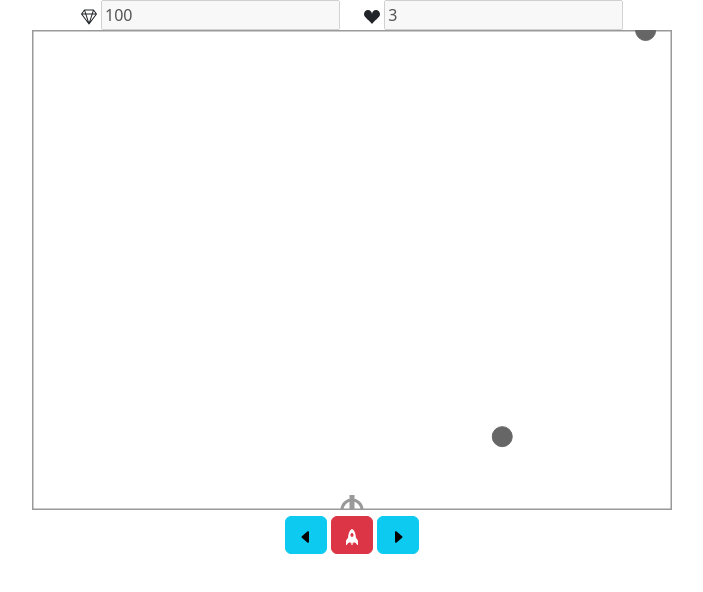
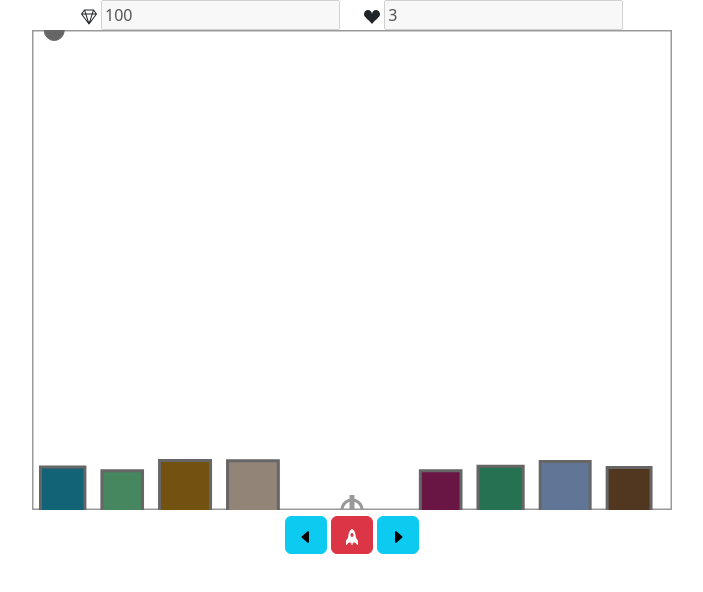
Before and after one commit to yarooze/turret, a plain HTML site: page index.html in a window 1280 px wide. Shown: the whole page, without its empty margins (288-991 px from the left). Drawn offline with nearby package versions, Linux system fonts and the light colour scheme.

Commit message:
factories

```diff
--- a/index.html
+++ b/index.html
@@ -26,7 +26,7 @@
     /**
      * Returns a random number between min (inclusive) and max (exclusive)
      */
-    function getRandomArbitrary(min, max) {
+    function rndNum(min, max) {
         return Math.random() * (max - min) + min;
     }
     function Factory (app, x, size) {
@@ -34,13 +34,18 @@
         this.x = x;
         this.size = size || 10;
         this.y = app.screenSize.y - this.size;
-        this.color = '#0000aa';
+        this.color = '#'+Math.floor(rndNum(10,99))+Math.floor(rndNum(10,99))+Math.floor(rndNum(10,99))+'';
 
         this.draw = function () {
             const self = this;
-            ctx.rect(self.x, self.y, self.x+self.size, self.y+self.size);
-            ctx.fillStyle = self.color;
-            ctx.fill();
+            self.app.context.beginPath();
+            self.app.context.lineWidth = "6";
+            self.app.context.strokeStyle = "#666666";
+            self.app.context.rect(self.x, self.y, self.size, self.size);
+            self.app.context.stroke();
+            self.app.context.rect(self.x, self.y, self.size, self.size);
+            self.app.context.fillStyle = self.color;
+            self.app.context.fill();
         };
     }
     function Projectile(app, x, y, direction, impulse, size, color) {
@@ -92,6 +97,8 @@
         meteoritesmax: 100,
         meteoritesinterval: 5000,
         meteorites: [],
+        factoriesMax: 12,
+        factories: [],
         init: function init() {
             window.addEventListener("contextmenu", function(e) { e.preventDefault(); })
 
@@ -116,6 +123,9 @@
             });
 
             APP.initGun();
+
+            APP.initFactories();
+
         },
         mainLoop: function mainLoop() {
             APP.loopCounter++;
@@ -168,13 +178,16 @@
                 meteorite.draw();
             });
 
-
             if (APP.loopCounter%100 === 0) {
                 const addNumber = String(APP.loopCounter).length - 2;
                 for (let i=0;i<addNumber;i++) {
                     APP.meteoritesGenerator();
                 }
             }
+
+            APP.factories.forEach(function (factory, index) {
+                factory.draw();
+            });
 
         },
         newGame: function newGame() {
@@ -303,12 +316,34 @@
             ctx.lineWidth = 5;
             ctx.stroke();
         },
+        initFactories: function initFactories() {
+            let lastPos = 0;
+            let newPos = 0;
+            for (let i=0; i<APP.factoriesMax;i++) {
+                newPos = lastPos+10;
+
+                if (
+                    (newPos > (APP.gun.body.x-APP.gun.body.size-100)) &&
+                    (newPos < (APP.gun.body.x+APP.gun.body.size+100))
+                ) {
+                    newPos = newPos + (APP.gun.body.size*2.5)+100;
+                }
+                if (newPos >= APP.screenSize.x-50) {
+                    break;
+                }
+
+                const factory = new Factory(APP, newPos, rndNum(20, 50));
+                lastPos = factory.x + factory.size + 10;
+
+                APP.factories.push(factory);
+            }
+        },
         meteoritesGenerator: function meteoritesGenerator() {
             if (APP.meteorites.length < APP.meteoritesmax) {
                 // x, y, direction, impulse, size, color
                 const meteotite = new Projectile(
                     APP,
-                    getRandomArbitrary(0, APP.screenSize.x), //x,
+                    rndNum(0, APP.screenSize.x), //x,
                     0, // y,
                     Math.PI*Math.random(),// Math.PI*0.5,
                     0, // impulse,
```
